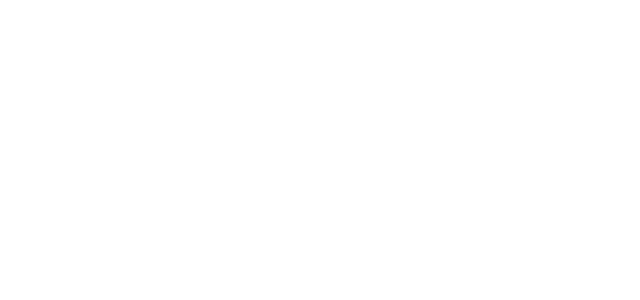
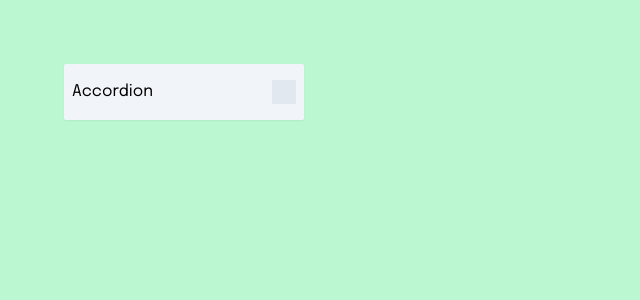
Before and after one commit to maciejszaman/staz, a React (Create React App) app: page /4 in a window 1280 px wide. Before the commit this address had no page. Shown: the top 300 px of the page, without its empty margins (0-640 px from the left). Built offline with nearby package versions, Linux system fonts and the light colour scheme.

Commit message:
15 listopada

```diff
--- a/src/App.tsx
+++ b/src/App.tsx
@@ -18,6 +18,11 @@
             <p className='mt-6'>Formularz</p>
           </div>
         </a>
+        <a href='/4'>
+          <div className='card w-60 h-24 rounded-lg p-3 hover:bg-amber-100 hover:shadow-lg text-center bg-amber-100 shadow'>
+            <p className='mt-6'>Accordion</p>
+          </div>
+        </a>
 
       </div>
     </div>
--- a/src/index.tsx
+++ b/src/index.tsx
@@ -8,6 +8,7 @@
 import { Kotek } from './routes/Kotek';
 import { Zadaniedrugie } from './routes/Zadaniedrugie/Zadaniedrugie';
 import { Form } from './routes/Form/Form'
+import { Accordion } from './routes/Accordion/Accordion';
 
 const root = ReactDOM.createRoot(
   document.getElementById('root') as HTMLElement
@@ -21,6 +22,7 @@
         <Route path='/piesek' element={<Kotek/>} />
         <Route path='/2' element={<Zadaniedrugie/>} />
         <Route path='/3' element={<Form/>}/>
+        <Route path='/4' element={<Accordion/>} />
       </Routes>
       </BrowserRouter>
   </React.StrictMode>
--- /dev/null
+++ b/src/routes/Accordion/Accordion.tsx
@@ -0,0 +1,40 @@
+import React, { useState } from 'react'
+
+export const Accordion = () => {
+    const [collapsed, setCollapsed] = useState(true)
+    const [nameChanging, setNameChanging] = useState(false)
+    const [savedName, setSavedName] = useState("Accordion")
+
+    const handleChange = () => {
+        setCollapsed(!collapsed)
+    }
+
+    const triggerNameChanging = () => {
+        setNameChanging(!nameChanging)
+    }
+
+    const saveName = (string: string) => {
+        setSavedName(string)
+    }
+
+    const exitInput = () => {
+        triggerNameChanging();
+        saveName(savedName)
+
+    }
+
+  return (
+    <div className='h-[100vh] bg-green-200'>
+        <div className="p-[5%]">
+            <div className="bg-slate-100 w-60 leading-10 p-2 shadow-sm rounded-sm flex flex-row justify-between">
+                {nameChanging ? <input autoFocus placeholder='New name...' value={savedName} onBlur={exitInput} ></input>:<p onDoubleClick={triggerNameChanging}>Accordion</p>}
+                <button className='h-6 w-6 bg-slate-200 mt-2' onClick={handleChange}></button>
+            </div>
+            <div className={collapsed ? "h-0 w-60 p-2 transition-all opacity-0" : "h-60 transition-all w-60 bg-slate-300 rounded-sm shadow-sm p-2 opacity-100 text-slate-600"}>
+              Lorem ipsum dolor sit amet consectetur adipisicing elit. Eius ipsum facilis quisquam eveniet voluptatum maxime, molestiae doloremque quas modi, eum asperiores a veritatis eligendi enim quidem fugit, ex rem quaerat.
+            </div>
+        </div>
+
+    </div>
+  )
+}
--- a/src/routes/Form/Pages/Pages.tsx
+++ b/src/routes/Form/Pages/Pages.tsx
@@ -9,7 +9,6 @@
     const [emailValue, setEmailValue] = useState("")
     const [phoneNumberValue, setPhoneNumberValue] = useState("")
     const [peselValue, setPeselValue] = useState("")
-    const [formLegit, setFormLegit] = useState(false)
     const [tosAccepted, setTosAccepted] = useState()
 
     function containsNumbers(str:string) {
@@ -22,13 +21,6 @@
 
     function containsOnlyNumbers(str:string) {
         return /^\d+$/.test(str)
-    }
-
-    function checkIfLegit() {
-        if (nameValue !== "" && !containsNumbers(nameValue) && containsOnlyLetters(nameValue) && secondNameValue !== "" && !containsNumbers(secondNameValue) && containsOnlyLetters(secondNameValue) && usernameValue !== "" && emailValue !== "" && emailValue.includes("@") && !emailValue.includes(" ") && phoneNumberValue !== "" && containsOnlyNumbers(phoneNumberValue) && peselValue !== "" && containsOnlyNumbers(peselValue)){
-        setFormLegit(true)
-    }
-    else setFormLegit(false)
     }
 
         if (currentPage === 0){
@@ -56,7 +48,7 @@
                             Lorem ipsum
                         </div>
                         <div className="inputs" id="secondPageForm">
-                            <form className='flex flex-col gap-3' onSubmit={() => checkIfLegit()}>
+                            <form className='flex flex-col gap-3'>
                                 <input className={phoneNumberValue !== "" && containsOnlyNumbers(phoneNumberValue) ? 'p-1 rounded-lg' : 'p-1 rounded-lg border-red-500 bg-red-200 text-red-500 '} onChange={(e) => {setPhoneNumberValue(e.target.value)}} placeholder='Phone Number' value={phoneNumberValue}></input>
                                 <input className={peselValue !== "" && containsOnlyNumbers(peselValue) ?'p-1 rounded-lg' : 'p-1 rounded-lg border-red-500 bg-red-200 text-red-500'} onChange={(e) => {setPeselValue(e.target.value)}} placeholder='PESEL' value={peselValue}></input>
                                 <div className="tos flex flex-row justify-center gap-6">
@@ -75,14 +67,18 @@
                         <div className="formheader text-sky-900 font-medium text-lg">
                             Lorem ipsum
                         </div>
-                        <div className="inputs flex flex-col gap-3">
+                        {
+                            (nameValue !== "" && !containsNumbers(nameValue) && containsOnlyLetters(nameValue) && secondNameValue !== "" && !containsNumbers(secondNameValue) && containsOnlyLetters(secondNameValue) && usernameValue !== "" && emailValue !== "" && emailValue.includes("@") && !emailValue.includes(" ") && phoneNumberValue !== "" && containsOnlyNumbers(phoneNumberValue) && peselValue !== "" && containsOnlyNumbers(peselValue)) ?
+
+                            <div className="text-sky-800 flex flex-col gap-3">
                             <p>{nameValue}</p>
                             <p>{secondNameValue}</p>
                             <p>{emailValue}</p>
                             <p>{usernameValue}</p>
                             <p>{phoneNumberValue}</p>
                             <p>{peselValue}</p>
-                        </div>
+                        </div> :
+                        <p>Information provided is not valid</p>}
                     </div>
                     )
                 }
```
